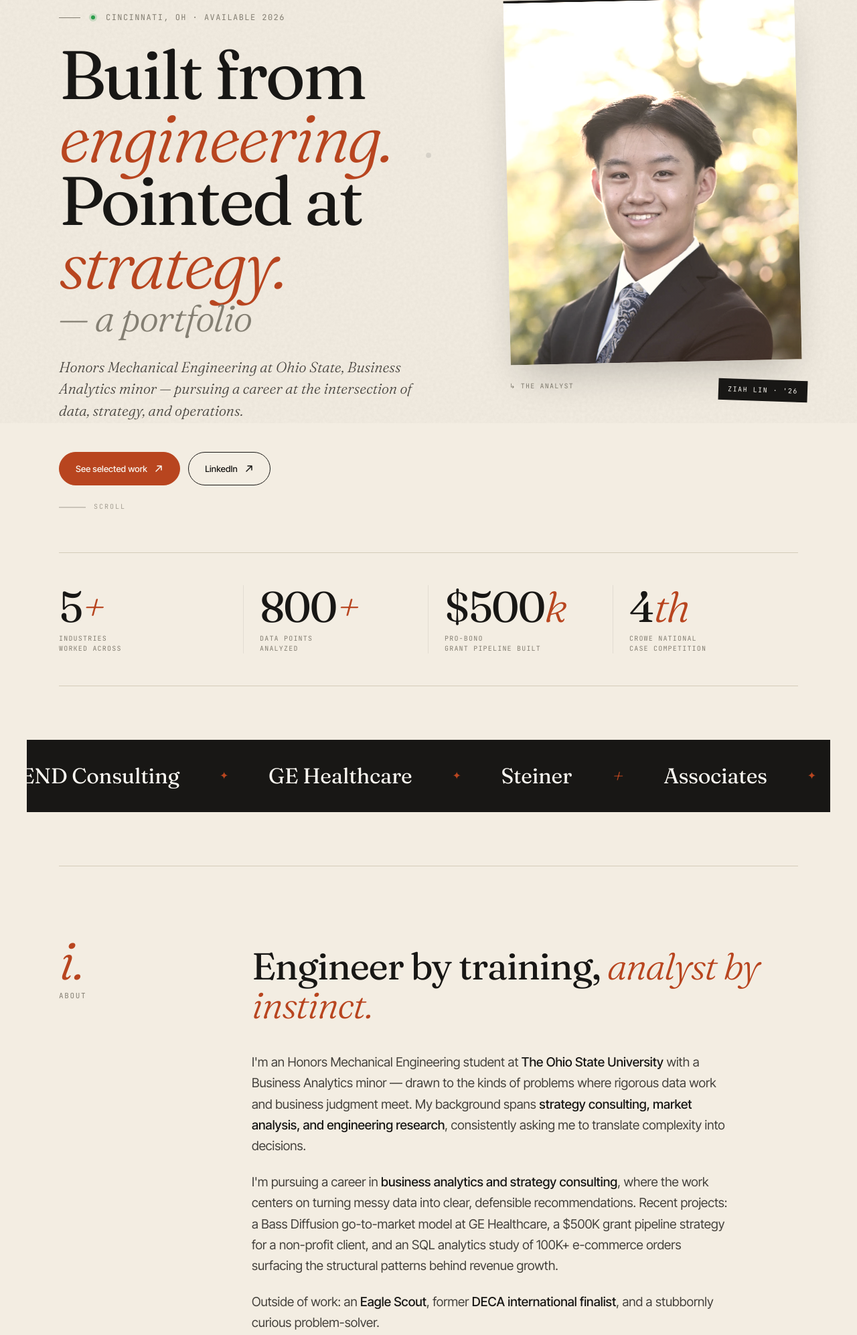
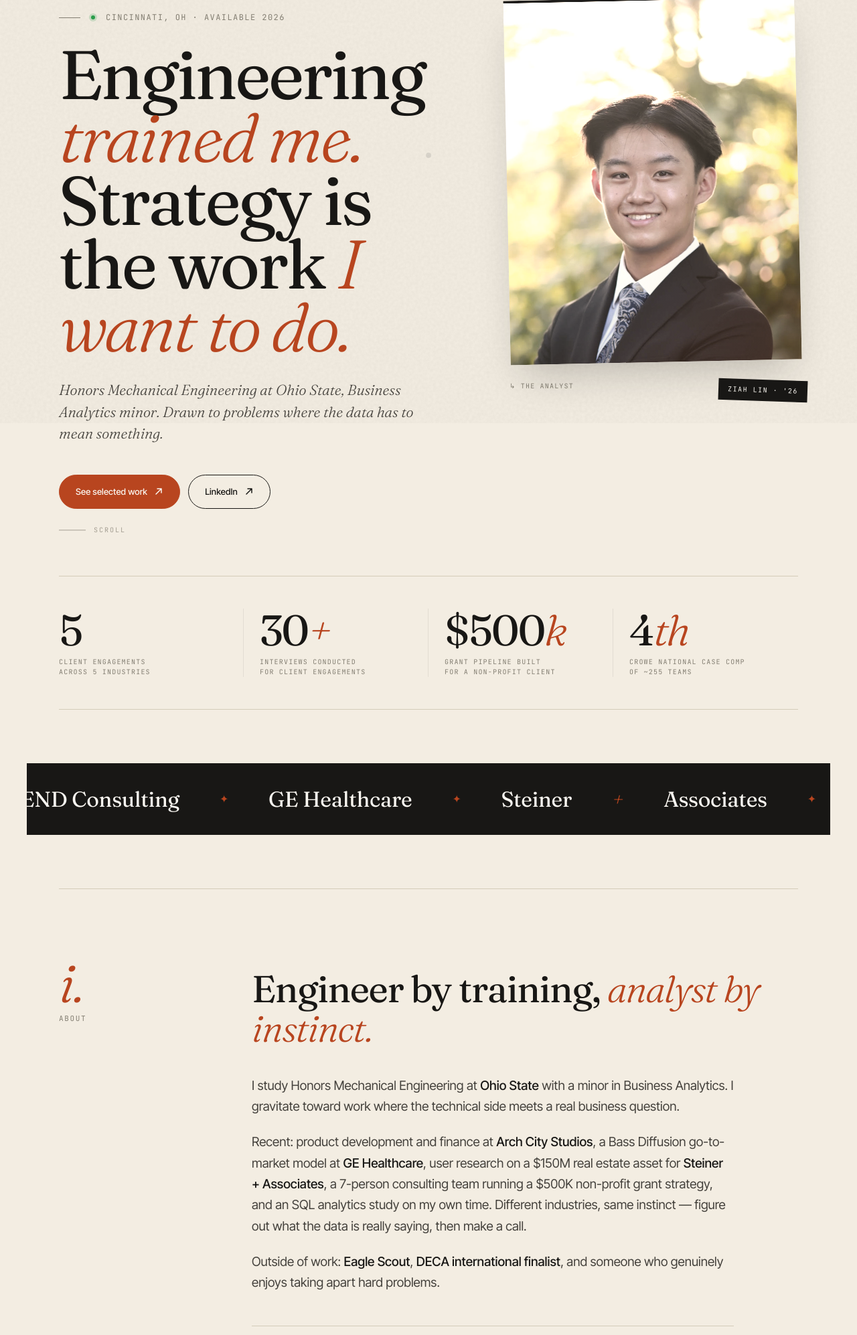
Before and after one commit to ziah-lin/ziah-lin.github.io, a plain HTML site: page index.html in a window 1280 px wide. Shown: the part 168-2162 px from the top of the page at 67% size. Drawn offline with Linux system fonts and the light colour scheme.

Commit message:
Update index.html

```diff
--- a/index.html
+++ b/index.html
@@ -938,12 +938,11 @@
           Cincinnati, OH · Available 2026
         </div>
         <h1>
-          Built from <em>engineering.</em><br>
-          Pointed at <em>strategy.</em>
-          <span class="small">— a portfolio</span>
+          Engineering <em>trained me.</em><br>
+          Strategy is the work <em>I want to do.</em>
         </h1>
         <p class="tag">
-          Honors Mechanical Engineering at Ohio State, Business Analytics minor — pursuing a career at the intersection of data, strategy, and operations.
+          Honors Mechanical Engineering at Ohio State, Business Analytics minor. Drawn to problems where the data has to mean something.
         </p>
         <div class="actions">
           <a href="#work" class="btn primary">
@@ -979,20 +978,20 @@
 
     <section class="stats reveal">
       <div class="stat">
-        <div class="num">5<em>+</em></div>
-        <div class="label">Industries<br>worked across</div>
+        <div class="num">5</div>
+        <div class="label">Client engagements<br>across 5 industries</div>
       </div>
       <div class="stat">
-        <div class="num">800<em>+</em></div>
-        <div class="label">Data points<br>analyzed</div>
+        <div class="num">30<em>+</em></div>
+        <div class="label">Interviews conducted<br>for client engagements</div>
       </div>
       <div class="stat">
         <div class="num">$500<em>k</em></div>
-        <div class="label">Pro-bono<br>grant pipeline built</div>
+        <div class="label">Grant pipeline built<br>for a non-profit client</div>
       </div>
       <div class="stat">
         <div class="num">4<em>th</em></div>
-        <div class="label">Crowe National<br>Case Competition</div>
+        <div class="label">Crowe National Case Comp<br>of ~255 teams</div>
       </div>
     </section>
 
@@ -1027,13 +1026,13 @@
       <div>
         <div class="copy">
           <p>
-            I'm an Honors Mechanical Engineering student at <strong>The Ohio State University</strong> with a Business Analytics minor — drawn to the kinds of problems where rigorous data work and business judgment meet. My background spans <strong>strategy consulting, market analysis, and engineering research</strong>, consistently asking me to translate complexity into decisions.
+            I study Honors Mechanical Engineering at <strong>Ohio State</strong> with a minor in Business Analytics. I gravitate toward work where the technical side meets a real business question.
           </p>
           <p>
-            I'm pursuing a career in <strong>business analytics and strategy consulting</strong>, where the work centers on turning messy data into clear, defensible recommendations. Recent projects: a Bass Diffusion go-to-market model at GE Healthcare, a $500K grant pipeline strategy for a non-profit client, and an SQL analytics study of 100K+ e-commerce orders surfacing the structural patterns behind revenue growth.
+            Recent: product development and finance at <strong>Arch City Studios</strong>, a Bass Diffusion go-to-market model at <strong>GE Healthcare</strong>, user research on a $150M real estate asset for <strong>Steiner + Associates</strong>, a 7-person consulting team running a $500K non-profit grant strategy, and an SQL analytics study on my own time. Different industries, same instinct — figure out what the data is really saying, then make a call.
           </p>
           <p>
-            Outside of work: an <strong>Eagle Scout</strong>, former <strong>DECA international finalist</strong>, and a stubbornly curious problem-solver.
+            Outside of work: <strong>Eagle Scout</strong>, <strong>DECA international finalist</strong>, and someone who genuinely enjoys taking apart hard problems.
           </p>
         </div>
 
@@ -1051,8 +1050,8 @@
             <span class="val">Mech. Engineering <em>+</em> Business Analytics, OSU</span>
           </div>
           <div class="status-row">
-            <span class="key">Building</span>
-            <span class="val">SQL &amp; dashboarding fluency for analyst work</span>
+            <span class="key">Sharpening</span>
+            <span class="val"><em>Python</em>, <em>Tableau</em>, and reading more annual reports</span>
           </div>
           <div class="status-row">
             <span class="key">Reading</span>
@@ -1075,7 +1074,7 @@
       <div>
         <h3>Olist E-commerce <em>SQL Analytics</em></h3>
         <p class="pitch">
-          End-to-end SQL analysis of 100K+ Brazilian e-commerce orders across 9 relational tables — using CTEs, multi-table joins, and window functions to surface revenue trends, customer segmentation, and 90-day cohort retention.
+          SQL analysis of 100K Brazilian e-commerce orders across 9 relational tables. Five queries — CTEs, multi-table joins, window functions — covering revenue trends, customer segmentation, and 90-day cohort retention.
         </p>
         <div class="findings">
           <div class="label-sm">Headline finding</div>
@@ -1088,10 +1087,10 @@
           <span>Window Functions</span>
           <span>Cohort Analysis</span>
         </div>
-       <div class="links">
-  <a href="https://github.com/ziah-lin/Brazilian-E-Commerce-Analytics" target="_blank" rel="noopener">View on GitHub →</a>
-  <a href="https://public.tableau.com/app/profile/ziah.lin/viz/BrazilianE-CommerceDashboard_17793332672290/Dashboard1" target="_blank" rel="noopener">View dashboard →</a>
-</div>
+        <div class="links">
+          <a href="https://github.com/ziah-lin/Brazilian-E-Commerce-Analytics" target="_blank" rel="noopener">View on GitHub →</a>
+          <a href="https://public.tableau.com/app/profile/ziah.lin/viz/BrazilianE-CommerceDashboard_17793332672290/Dashboard1" target="_blank" rel="noopener">View dashboard →</a>
+        </div>
       </div>
     </article>
 
@@ -1103,7 +1102,7 @@
       <div>
         <h3>GE Healthcare — <em>AI Imaging GTM</em></h3>
         <p class="pitch">
-          Built a 7-year go-to-market strategy for AI-enabled imaging using a Python-backed Bass Diffusion Model anchored on 9 analogous cases. Benchmarked 30 AI software and hardware competitors to inform partnership and displacement strategy.
+          Built a Python Bass Diffusion model anchored on 9 analogous cases to forecast 7-year adoption of an AI-enabled imaging product. Benchmarked 30 software and hardware competitors to assess displacement risk and partnership opportunities. Delivered recommendations to the Director of Strategy and C-suite.
         </p>
         <div class="chart">
           <img src="bass_chart.png" alt="Generic Bass Diffusion adoption forecast — methodology illustration" />
@@ -1139,7 +1138,7 @@
       <div>
         <h3>Steiner + Associates — <em>Real Estate Activation</em></h3>
         <p class="pitch">
-          Led 30+ user interviews and applied agile sprint cycles to diagnose a student engagement gap in a $150M real estate asset. Iterated on 5 innovation concepts validated against 800+ data points, then developed a growth strategy and pilot plan.
+          A $150M shopping district near campus was losing student traffic. Over 10 weeks I led 30+ student interviews, built personas and journey maps, and pressure-tested 5 activation concepts. The pilot we recommended drove a 19% lift in brand awareness and 12% more foot traffic.
         </p>
         <div class="findings">
           <div class="label-sm">Impact</div>
@@ -1162,7 +1161,7 @@
       <div>
         <h3>Cincinnati Homeless Coalition — <em>Pro Bono Consulting</em></h3>
         <p class="pitch">
-          Managed a 7-person consulting team using Kanban-style workflow tracking across 5 parallel workstreams. Balanced scope, bandwidth, and shifting needs across a semester-long engagement with a non-profit client.
+          The Coalition needed help unlocking grant funding but had no internal strategy capacity. I managed a 7-person consulting team across 5 workstreams over a semester, balancing scope and bandwidth as client needs shifted. We delivered a 6-month roadmap, a marketing plan, internal SOPs, and a $500K grant pipeline.
         </p>
         <div class="findings">
           <div class="label-sm">Delivered</div>
```
